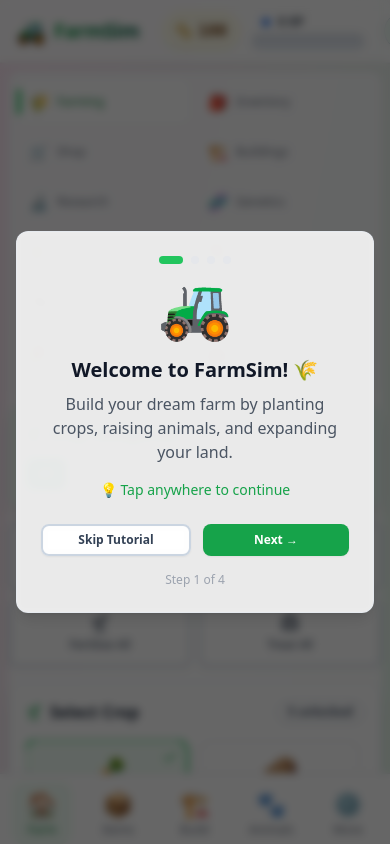
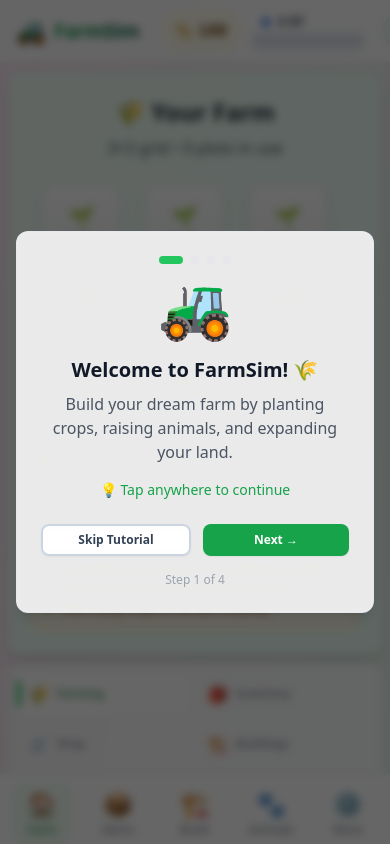
Before and after one commit to Sappgulf/FarmSim, a React (Vite) app: page / in a window 390 px wide. Shown: the top 844 px of the page. Built offline with nearby package versions, Linux system fonts and the light colour scheme.

Commit message:
Adjust mobile layout to prioritize farm grid

```diff
--- a/src/components/farm-sim/core/FarmSim.jsx
+++ b/src/components/farm-sim/core/FarmSim.jsx
@@ -450,12 +450,12 @@
       {/* Main Game Area - Mobile Optimized with bottom padding for NavBar */}
       <div className="flex-1 flex flex-col lg:flex-row gap-2 sm:gap-4 p-2 sm:p-4 max-w-7xl mx-auto relative w-full pb-24 lg:pb-4">
         {/* Farm Grid - Full width on mobile, larger on desktop */}
-        <div className="w-full lg:flex-1 order-2 lg:order-1">
+        <div className="w-full lg:flex-1">
           <FarmGrid />
         </div>
 
         {/* Game Sidebar - Shows tabs for active section */}
-        <div className="w-full lg:w-80 xl:w-96 order-1 lg:order-2">
+        <div className="w-full lg:w-80 xl:w-96">
           <GameSidebar activeTab={activeTab} onTabChange={handleTabChange} />
         </div>
       </div>
```
Also changed, not shown: 1 other file (tests, documents, lock files or other folders).
